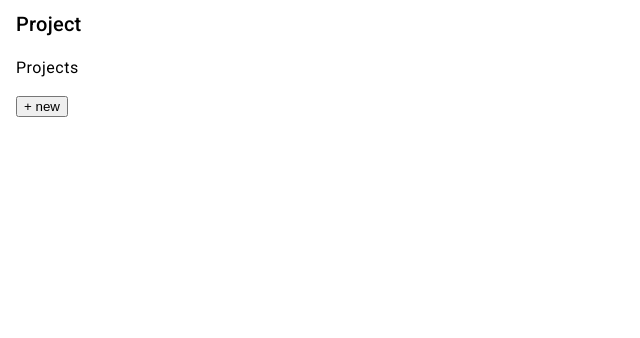
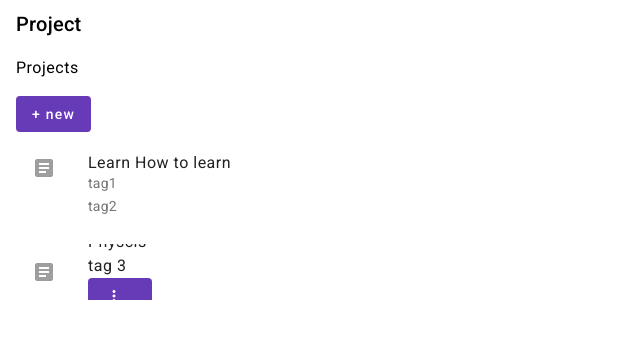
Before and after one commit to Joefahing/Manabu, an Angular app: page / in a window 1280 px wide. Shown: the top 338 px of the page, without its empty margins (0-640 px from the left). Built offline with nearby package versions, Linux system fonts and the light colour scheme.

Commit message:
0014 - Manabut Project Page UI: Create HTML template

```diff
--- a/package.json
+++ b/package.json
@@ -26,6 +26,7 @@
     "@angular-devkit/build-angular": "^16.1.4",
     "@angular/cli": "^16.1.4",
     "@angular/compiler-cli": "^16.1.4",
+    "@angular/material": "^16.1.4",
     "@types/jasmine": "~3.10.0",
     "@types/node": "^12.11.1",
     "jasmine-core": "~4.0.0",
--- a/src/app/app.module.ts
+++ b/src/app/app.module.ts
@@ -5,8 +5,9 @@ import { AppRoutingModule } from './app-routing.module';
 import { AppComponent } from './app.component';
 import { ProjectPageComponent } from './src/project/project-page/project-page.component';
 import { BrowserAnimationsModule } from '@angular/platform-browser/animations';
-// import { MatButtonModule } from '@angular/material/button';
-// import { FlexLayoutModule } from '@angular/flex-layout';
+import { MatButtonModule } from '@angular/material/button';
+import { MaterialModule } from '../share/material-module';
+
 
 @NgModule({
   declarations: [
@@ -17,6 +18,7 @@ import { BrowserAnimationsModule } from '@angular/platform-browser/animations';
     BrowserModule,
     AppRoutingModule,
     BrowserAnimationsModule,
+    MaterialModule
   ],
   providers: [],
   bootstrap: [AppComponent]
--- a/src/app/src/project/project-page/project-page.component.html
+++ b/src/app/src/project/project-page/project-page.component.html
@@ -1,11 +1,32 @@
 <div>
     <h2>Project</h2>
 </div>
-
 <div>
     <div fxLayout="row" class="project-header">
         <h4>Projects</h4>
-        <button mat-button>+ new</button>
+        <button mat-flat-button color="primary">+ new</button>
     </div>
     <div class="divider"></div>
 </div>
+<div>
+    <mat-list>
+        <mat-list-item>
+            <mat-icon matListItemIcon>article</mat-icon>
+            <div matListItemTitle>Learn How to learn</div>
+            <div matListItemLine>tag1</div>
+            <div matListItemLine>tag2</div>
+        </mat-list-item>
+    </mat-list>
+    <mat-list>
+        <mat-list-item>
+            <mat-icon matListItemIcon>article</mat-icon>
+            <div>Physcis</div>
+            <div>
+                <div class="tag">tag 3</div>
+            </div>
+            <button mat-flat-button color="primary">
+                <mat-icon>more_vert</mat-icon>
+            </button>
+        </mat-list-item>
+    </mat-list>
+</div>
--- a/src/app/src/project/project-page/project-page.component.ts
+++ b/src/app/src/project/project-page/project-page.component.ts
@@ -10,6 +10,7 @@ export class ProjectPageComponent implements OnInit {
   constructor() { }
 
   ngOnInit(): void {
+
   }
 
 }
```
Also changed, not shown: src/share/material-module.ts (added, +13 -0 lines), 1 other file (tests, documents, lock files or other folders).
